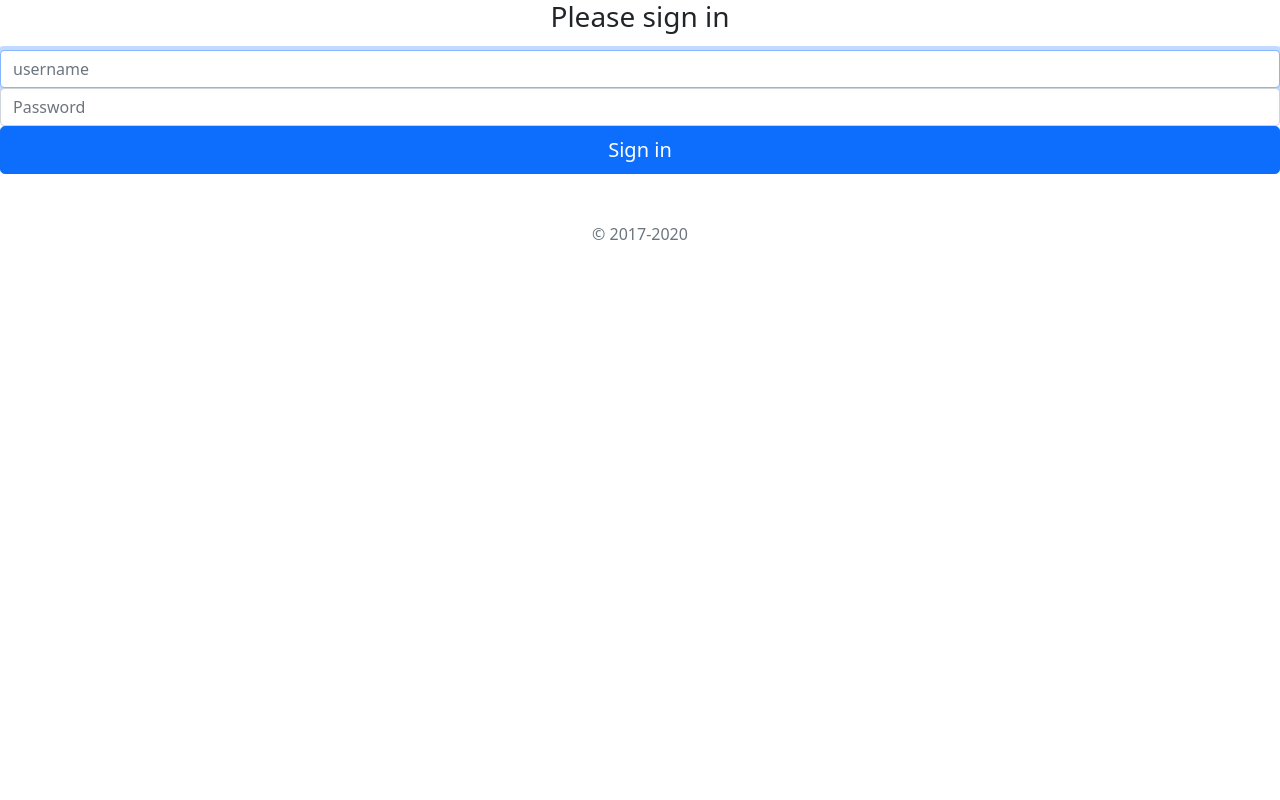
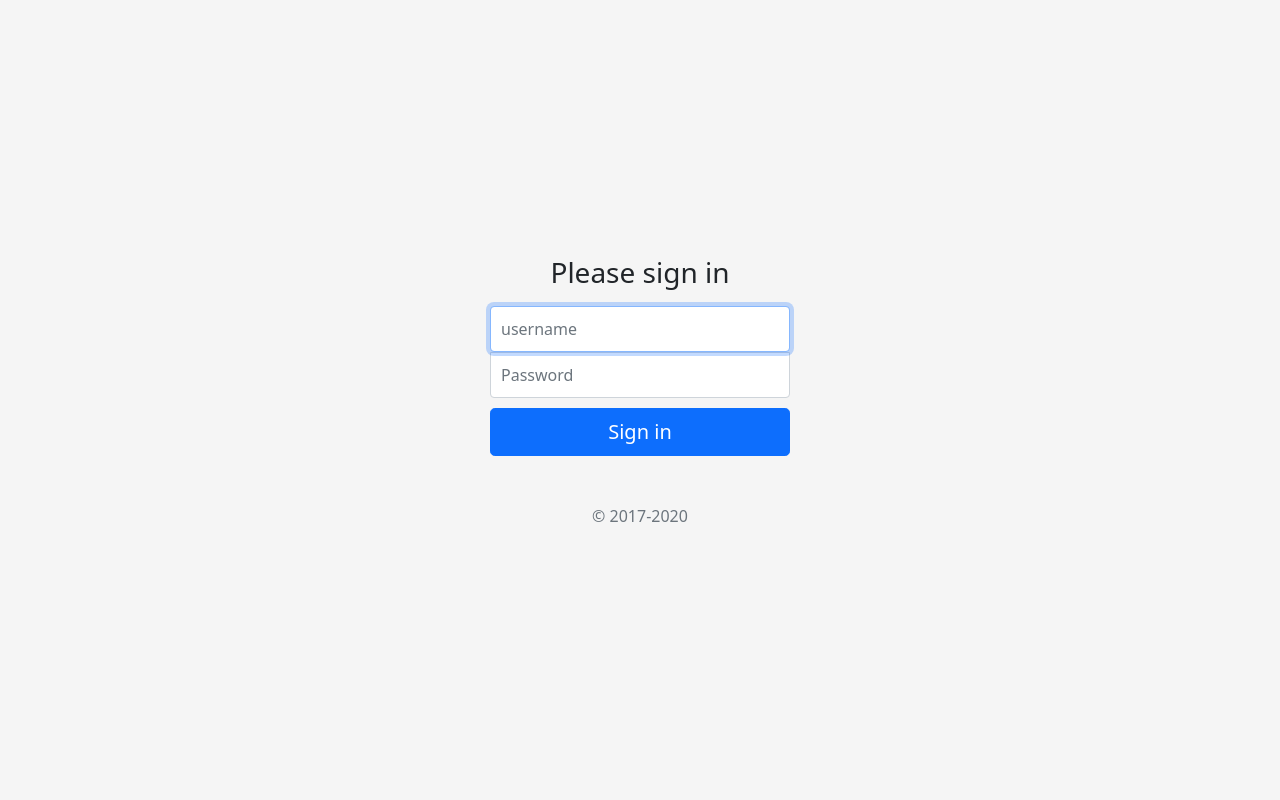
Before and after one commit to kyamaga/boardpjt, a Django app: page /signup/ in a window 1280 px wide. Run offline with Django 3.2, Linux system fonts and the light colour scheme.

Commit message:
自宅20210113

```diff
--- a/boardpjt/urls.py
+++ b/boardpjt/urls.py
@@ -21,4 +21,5 @@ from django.conf.urls.static import static
 urlpatterns = [
     path('admin/', admin.site.urls),
     path('', include('boardapp.urls')),
-] + static(settings.MEDIA_URL, document_root=settings.MEDIA_ROOT)
+] + static(settings.MEDIA_URL, document_root=settings.MEDIA_ROOT) \
+  + static(settings.STATIC_URL, document_root=settings.STATIC_ROOT)
--- /dev/null
+++ b/static/style.css
@@ -0,0 +1,47 @@
+html,
+body {
+    height: 100%;
+}
+
+body {
+    display: flex;
+    align-items: center;
+    padding-top: 40px;
+    padding-bottom: 40px;
+    background-color: #f5f5f5;
+}
+
+.form-signin {
+    width: 100%;
+    max-width: 330px;
+    padding: 15px;
+    margin: auto;
+}
+
+.form-signin .checkbox {
+    font-weight: 400;
+}
+
+.form-signin .form-control {
+    position: relative;
+    box-sizing: border-box;
+    height: auto;
+    padding: 10px;
+    font-size: 16px;
+}
+
+.form-signin .form-control:focus {
+    z-index: 2;
+}
+
+.form-signin input[type="email"] {
+    margin-bottom: -1px;
+    border-bottom-right-radius: 0;
+    border-bottom-left-radius: 0;
+}
+
+.form-signin input[type="password"] {
+    margin-bottom: 10px;
+    border-top-left-radius: 0;
+    border-top-right-radius: 0;
+}
--- a/templates/base.html
+++ b/templates/base.html
@@ -9,7 +9,8 @@
     <!-- Bootstrap CSS -->
     <link href="https://cdn.jsdelivr.net/npm/bootstrap@5.0.0-beta1/dist/css/bootstrap.min.css" rel="stylesheet"
         integrity="sha384-giJF6kkoqNQ00vy+HMDP7azOuL0xtbfIcaT9wjKHr8RbDVddVHyTfAAsrekwKmP1" crossorigin="anonymous">
-
+    {% block customcss %}
+    {% endblock customcss %}
     <title>社内SNS</title>
 </head>
 {% block header %}
--- a/templates/signup.html
+++ b/templates/signup.html
@@ -1,4 +1,9 @@
 {% extends 'base.html' %}
+{% load static %}
+
+{% block customcss %}
+<link href="{% static 'style.css' %}" rel="stylesheet">
+{% endblock customcss %}
 
 {% block content %}
 
@@ -9,9 +14,11 @@
         <form method="POST">{% csrf_token %}
             <h1 class="h3 mb-3 fw-normal">Please sign in</h1>
             <label for="inputEmail" class="visually-hidden">Email address</label>
-            <input type="text" id="inputEmail" class="form-control" placeholder="username" name="username" required autofocus>
+            <input type="text" id="inputEmail" class="form-control" placeholder="username" name="username" required
+                autofocus>
             <label for="inputPassword" class="visually-hidden">Password</label>
-            <input type="password" id="inputPassword" class="form-control" placeholder="Password" name="password" required>
+            <input type="password" id="inputPassword" class="form-control" placeholder="Password" name="password"
+                required>
             <button class="w-100 btn btn-lg btn-primary" type="submit">Sign in</button>
             <p class="mt-5 mb-3 text-muted">&copy; 2017-2020</p>
         </form>
```
Also changed, not shown: boardpjt/settings.py (+7 -3 lines).
